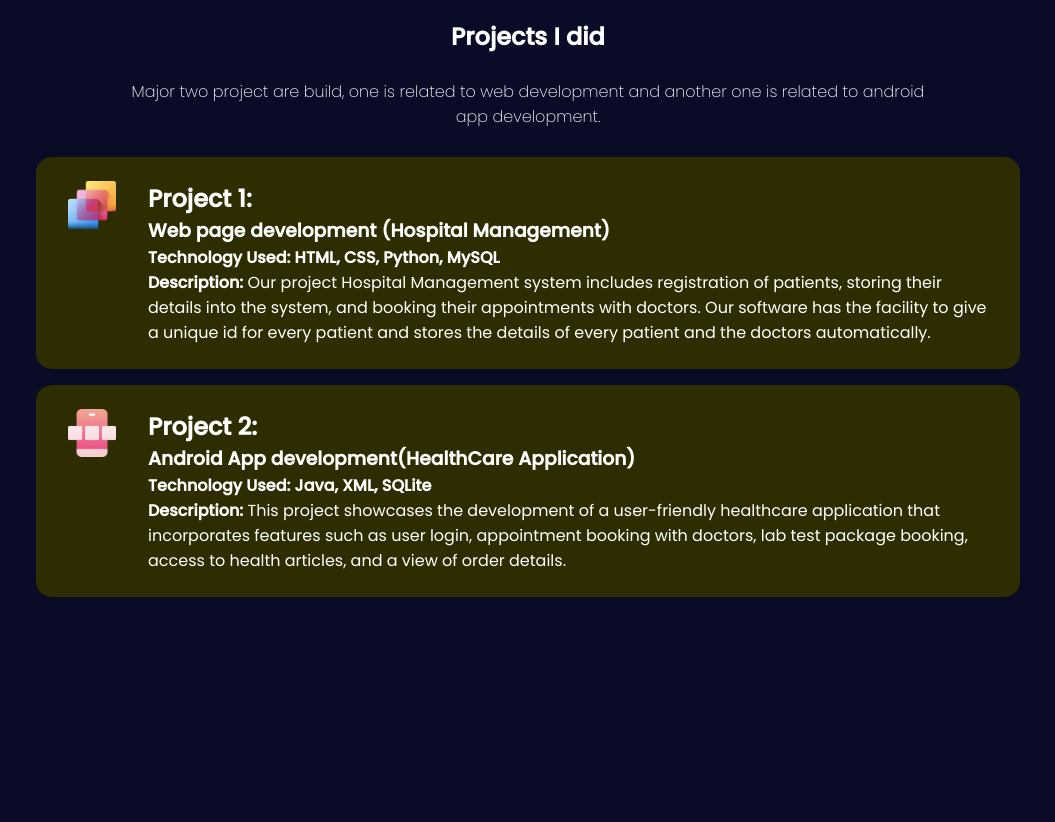
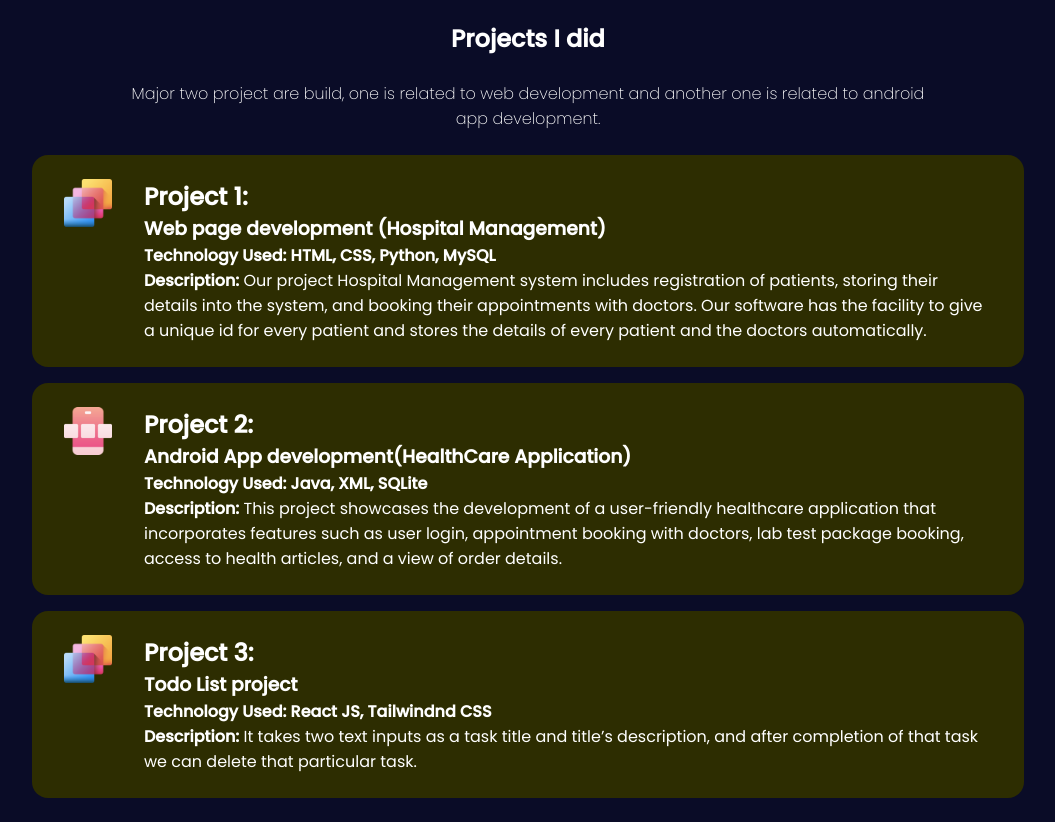
Before and after one commit to jeevans1965/portfolio, a React (Create React App) app: page / in a window 1280 px wide. Shown: the part 1200-2022 px from the top of the page, without its empty margins (112-1167 px from the left). Before the commit the page ends 1825 px from the top, so only its background shows below. Built offline with nearby package versions, Linux system fonts and the light colour scheme.

Commit message:
modified:   src/components/projects/project.css 	modified:   src/components/projects/project.js 	modified:   src/components/skills/skill.js

```diff
--- a/src/components/projects/project.css
+++ b/src/components/projects/project.css
@@ -25,13 +25,15 @@
     padding: o 2rem;
 }
 
+
 .skillBars{
-    margin: 0.75rem;
-    width: 300vw;
+    margin: 0.5rem;
+    width: auto;
     max-width: fit-content;
     max-height: fit-content;
     text-align: left;
 }
+
 
 .skillBar {
     display: flex;
--- a/src/components/projects/project.js
+++ b/src/components/projects/project.js
@@ -30,6 +30,8 @@ and stores the details of every patient and the doctors automatically.
         </div>
         </div>
 
+
+
         <div className='skillBar'>
         <img src={AppDes} alt='skillBarImg' className='skillBarImg'/>
         <div className='skillBarText'>
@@ -49,6 +51,24 @@ articles, and a view of order details.
 </p>
         </div>
         </div>
+
+        <div className='skillBar'>
+        <img src={UIDesign} alt='skillBarImg' className='skillBarImg'/>
+        <div className='skillBarText'>
+          <h2>
+              Project 3:
+          </h2>
+          <h3>
+            Todo List project
+          </h3>
+          <h4>
+          Technology Used: React JS, Tailwindnd CSS
+          </h4>
+          <p><strong>Description:</strong> It takes two text inputs as a task title and title’s description, and
+after completion of that task we can delete that particular task.
+</p>
+        </div>
+        </div>
       </div>
     </section>
   )
--- a/src/components/skills/skill.js
+++ b/src/components/skills/skill.js
@@ -7,7 +7,7 @@ import AppDes from '../../assets/app-design.png'
 const Skill = () => {
   return (
     <section id='skills'>
-      <span className='skillTitle'>What I do</span><br/>
+      <h1 className='skillTitle'>What I do</h1><br/>
       <span className='skillDesc'>My major areas of interest include Web Development, Data Structures and Algorithms.</span>
       <div className='skillBars'>
         <div className='skillBar'>
```
